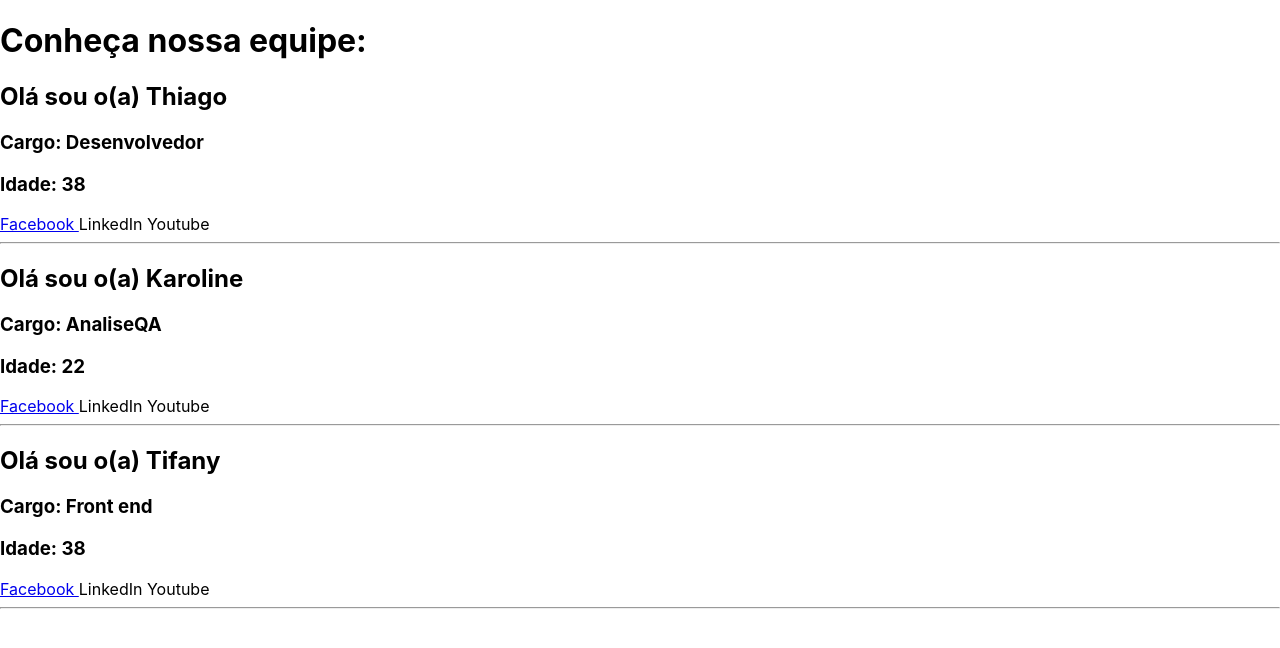
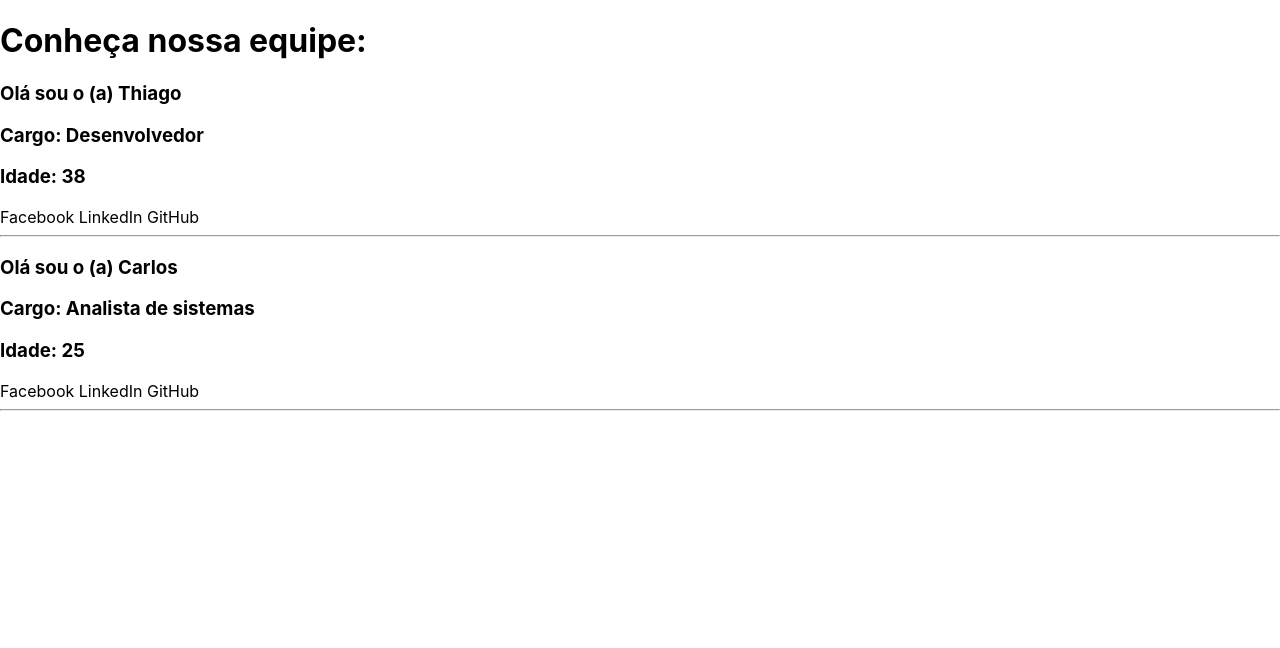
Before and after one commit to Thiagodessa41/React-estudo, a React (Create React App) app: page / in a window 1280 px wide. Shown: the top 648 px of the page. Built offline with nearby package versions, Linux system fonts and the light colour scheme.

Commit message:
Class Component

```diff
--- a/src/App.js
+++ b/src/App.js
@@ -1,54 +1,48 @@
-import React from 'react';
+import React,{ Component } from 'react';
 
+class Equipe extends Component{
+  render(){
+    return(
+      <div>
+        <Sobre nome={this.props.nome} cargo={this.props.cargo} idade={this.props.idade} />
+        <Social/>
+          <hr/>
+      </div>
+    )
+  }
+}
 
-
-
-
-const Equipe = (props) => {
+const Social = () => {
   return(
-      <div>
-        <Sobre nome={props.nome} cargo={props.cargo} idade={props.idade} />
-        <Social fb={props.facebook} />
-
-      <hr/>
-      </div>
+    <div>
+       <a>Facebook </a>
+       <a>LinkedIn </a>
+       <a>GitHub </a>
+    </div>
   )
 }
 
-const Social = (props) => {
+class Sobre extends Component{
+  render(){
+    return(
+      <div>
+        <h3>Olá sou o (a) {this.props.nome} </h3>
+        <h3>Cargo: {this.props.cargo}</h3>
+        <h3>Idade: {this.props.idade} </h3>
+      </div>
+    )
+  }
+}
+
+function App(){
   return(
     <div>
-      <a href='facebook' >Facebook </a>
-      <a> LinkedIn </a>
-      <a>Youtube</a>
+      <h1>Conheça nossa equipe:</h1>
+      <Equipe nome="Thiago" cargo="Desenvolvedor" idade="38" />
+      <Equipe nome="Carlos" cargo="Analista de sistemas" idade="25" />
     </div>
-  );
+  )
 }
 
 
-
-const Sobre = (props) =>{
-  return(
-    <div>
-          <h2>Olá sou o(a) {props.nome} </h2>
-          <h3>Cargo: {props.cargo} </h3>
-          <h3>Idade: {props.idade} </h3>
-    </div>
-  );
-}
-
-
-function App(){
-  return (
-     <div>
-       <h1>Conheça nossa equipe:</h1>
-       <Equipe nome="Thiago" cargo="Desenvolvedor" idade="38" social="https://facebook.com"/>
-       <Equipe nome="Karoline" cargo="AnaliseQA" idade="22" social="https://facebook.com"/>
-       <Equipe nome="Tifany" cargo="Front end" idade="38" social="https://facebook.com"/>
-     </div>
-  );
-}
-
-
-
 export default App;
```
